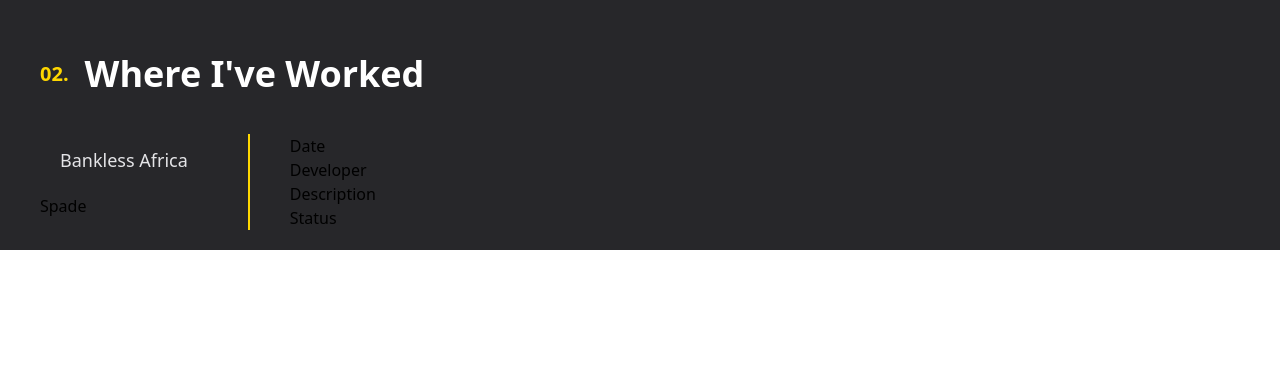
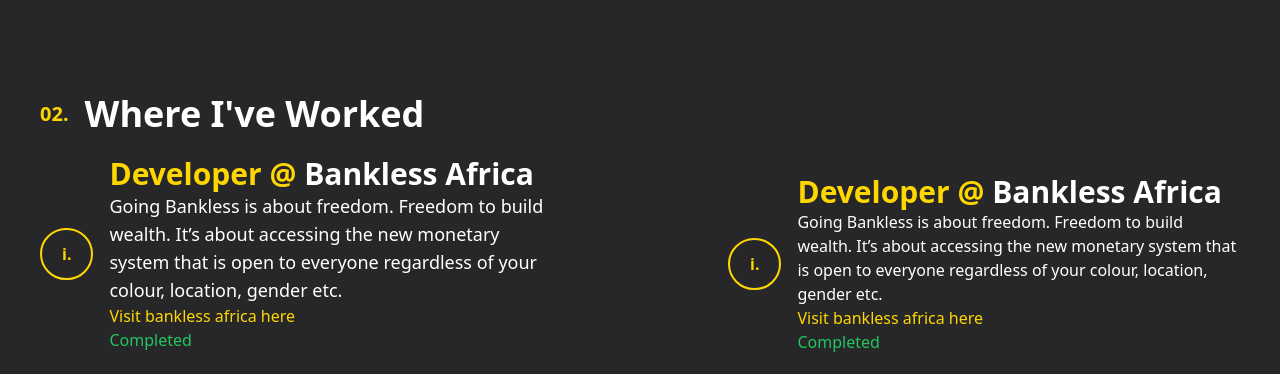
Before and after one commit to supreme2580/victoromorogbe, a Next.js app: page / in a window 1280 px wide. Shown: the part 2214-2588 px from the top of the page. Before the commit the page ends 2464 px from the top, so only its background shows below. Built offline with nearby package versions, Linux system fonts and the light colour scheme.

Commit message:
suprememods

```diff
--- a/components/experience.js
+++ b/components/experience.js
@@ -1,21 +1,53 @@
+import Link from "next/link"
+
 const Experience = () => {
+
     return(
-        <div className="flex flex-col">
+        <div className="flex flex-col mt-10">
             <div className="flex items-center space-x-4 aboutHead">
-                <div className="text-xl font-semibold 2xl:text-4xl text-gold">02.</div>
-                <div className="text-4xl font-semibold text-white 2xl:text-6xl">Where I've Worked</div>
+                <div className="text-lg sm:text-xl font-semibold 2xl:text-4xl text-gold">02.</div>
+                <div className="text-2xl sm:text-4xl font-semibold text-white 2xl:text-6xl">Where I've Worked</div>
             </div>
-            <div className="flex w-full space-x-10 mt-10">
-                <div className="flex flex-col space-y-2">
-                    <div className="text-zinc-200 text-lg py-3 px-5 hover:bg-zinc-400">Bankless Africa</div>
-                    <div>Spade</div>
+            <div className="flex flex-wrap justify-between space-y-5 mt-5">
+                <div className="flex items-center space-x-4 max-w-lg">
+                    <div className="flex items-center border-gold border-2 px-2.5 py-0.5 sm:px-5 sm:py-3 rounded-full">
+                        <div className="text-base font-semibold 2xl:text-2xl text-gold">i.</div>
+                    </div>
+                    <div className="flex flex-col w-full">
+                        <div className="text-xl font-semibold text-white sm:text-3xl">
+                            <span className="text-gold">Developer @ </span>Bankless Africa
+                        </div>
+                        <div className="text-white font-base text-base sm:text-lg">Going Bankless is about freedom. Freedom to build wealth. It’s about accessing the new monetary system that is open to everyone regardless of your colour, location, gender etc.</div>
+                        <div className="text-gold font-base text-base">
+                        {
+                            //if ongoing hide visit me
+                        }
+                            <Link href="https://banklessafrica.com">
+                                <a target="blank">Visit bankless africa here</a>
+                            </Link>
+                        </div>
+                        <div className="text-green-500">Completed</div>
+                    </div>
                 </div>
-                <div className="bg-gold w-0.5 h-auto"></div>
-                <div>
-                    <div>Date</div>
-                    <div>Developer</div>
-                    <div>Description</div>
-                    <div>Status</div>
+                <div className="flex items-center space-x-4 max-w-lg">
+                    <div className="flex items-center border-gold border-2 px-2.5 py-0.5 sm:px-5 sm:py-3 rounded-full">
+                        <div className="text-base font-semibold 2xl:text-2xl text-gold">i.</div>
+                    </div>
+                    <div className="flex flex-col w-full">
+                        <div className="text-xl font-semibold text-white sm:text-3xl">
+                            <span className="text-gold">Developer @ </span>Bankless Africa
+                        </div>
+                        <div className="text-white font-base text-base">Going Bankless is about freedom. Freedom to build wealth. It’s about accessing the new monetary system that is open to everyone regardless of your colour, location, gender etc.</div>
+                        <div className="text-gold font-base text-base">
+                        {
+                            //if ongoing hide visit me
+                        }
+                            <Link href="https://banklessafrica.com">
+                                <a>Visit bankless africa here</a>
+                            </Link>
+                        </div>
+                        <div className="text-green-500">Completed</div>
+                    </div>
                 </div>
             </div>
         </div>
--- a/components/largeAbout.js
+++ b/components/largeAbout.js
@@ -31,7 +31,7 @@
             <div className="bg-[url('/html.webp')] p-20 bg-center bg-cover grid group hover:cursor-pointer hover:bg-orange-500 hover:bg-[url('')] bg-no-repeat">
               <div className="place-self-center opacity-0 group-hover:opacity-100 group-hover:text-white font-semibold text-2xl uppercase">Html</div>
             </div>
-            <div className="bg-[url('/css.webp')] p-20 bg-center bg-contain bg-no-repeat grid group hover:cursor-pointer hover:bg-black hover:bg-[url('')]">
+            <div className="bg-[url('/css.webp')] p-20 bg-center bg-cover grid group hover:cursor-pointer hover:bg-black hover:bg-[url('')] bg-no-repeat">
               <div className="place-self-center opacity-0 group-hover:opacity-100 group-hover:text-blue-500 font-semibold text-2xl uppercase">CSS</div>
             </div>
             <div className="bg-[url('/js.webp')] p-20 bg-center bg-cover grid group hover:cursor-pointer hover:bg-yellow-500 hover:bg-[url('')] bg-no-repeat">
```
